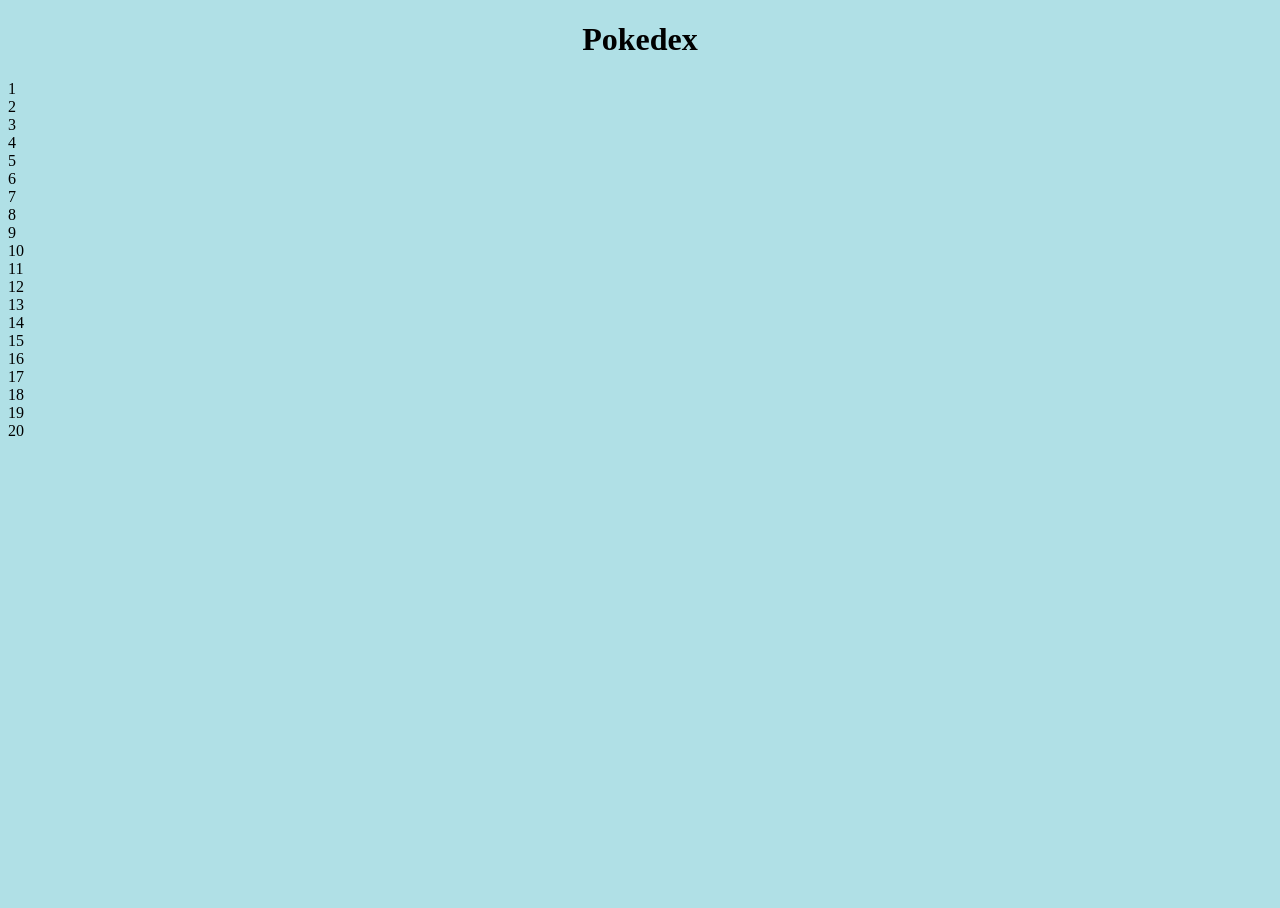
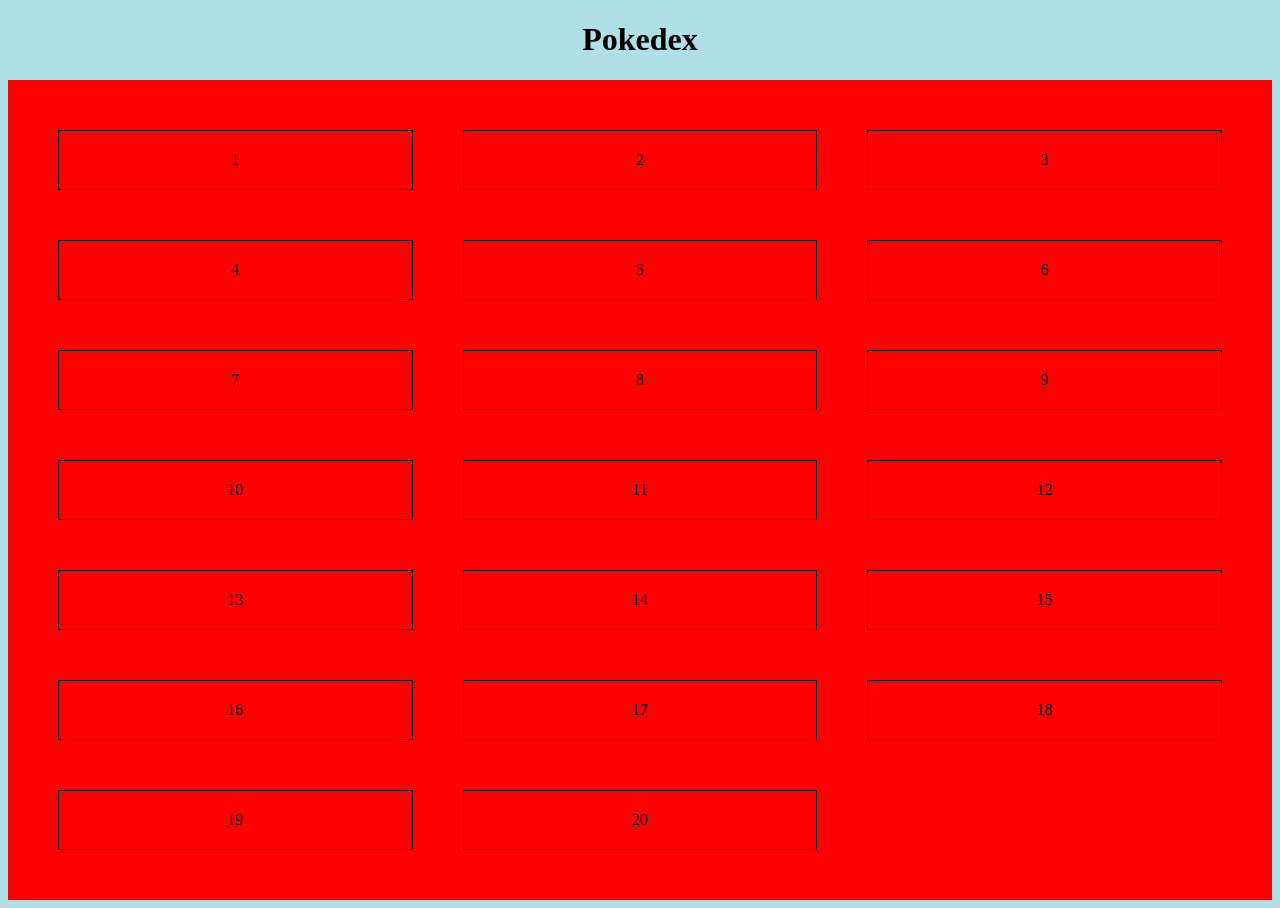
Before and after one commit to jmaslanka55/se3316-lab1-jmaslank, a plain HTML site: page index.html in a window 1280 px wide. Before the commit the page ends 800 px from the top, so only its background shows below. Drawn offline with Linux system fonts and the light colour scheme.

Commit message:
Implemented a grid with items to store pokemon

```diff
--- a/index.html
+++ b/index.html
@@ -11,27 +11,27 @@
 <!-- Place your content here -->
 <h1>Pokedex</h1>
 <p></p>
-<div class = "grid container">
-    <div class = "grid item">1</div>
-    <div class = "grid item">2</div>
-    <div class = "grid item">3</div>
-    <div class = "grid item">4</div>
-    <div class = "grid item">5</div>
-    <div class = "grid item">6</div>
-    <div class = "grid item">7</div>
-    <div class = "grid item">8</div>
-    <div class = "grid item">9</div>
-    <div class = "grid item">10</div>
-    <div class = "grid item">11</div>
-    <div class = "grid item">12</div>
-    <div class = "grid item">13</div>
-    <div class = "grid item">14</div>
-    <div class = "grid item">15</div>
-    <div class = "grid item">16</div>
-    <div class = "grid item">17</div>
-    <div class = "grid item">18</div>
-    <div class = "grid item">19</div>
-    <div class = "grid item">20</div>
+<div class = "grid-container">
+    <div class = "grid-item">1</div>
+    <div class = "grid-item">2</div>
+    <div class = "grid-item">3</div>
+    <div class = "grid-item">4</div>
+    <div class = "grid-item">5</div>
+    <div class = "grid-item">6</div>
+    <div class = "grid-item">7</div>
+    <div class = "grid-item">8</div>
+    <div class = "grid-item">9</div>
+    <div class = "grid-item">10</div>
+    <div class = "grid-item">11</div>
+    <div class = "grid-item">12</div>
+    <div class = "grid-item">13</div>
+    <div class = "grid-item">14</div>
+    <div class = "grid-item">15</div>
+    <div class = "grid-item">16</div>
+    <div class = "grid-item">17</div>
+    <div class = "grid-item">18</div>
+    <div class = "grid-item">19</div>
+    <div class = "grid-item">20</div>
 </div>
 
 <!-- Embedded JavaScript go here -->
--- a/style.css
+++ b/style.css
@@ -8,9 +8,15 @@ body {
 
 .grid-container {
     display: grid;
-    grid-template-columns: auto auto auto
-    background-color: red
-    padding: 10px;
+    grid-template-columns: auto auto auto;
+    background-color: red;
+    padding: 50px;
+    grid-gap: 50px;
+
 }
 .grid-item {
+    border: 1px solid black;
+    padding: 20px;
+    font size: 70px;
+    text-align: center;
 }
```
